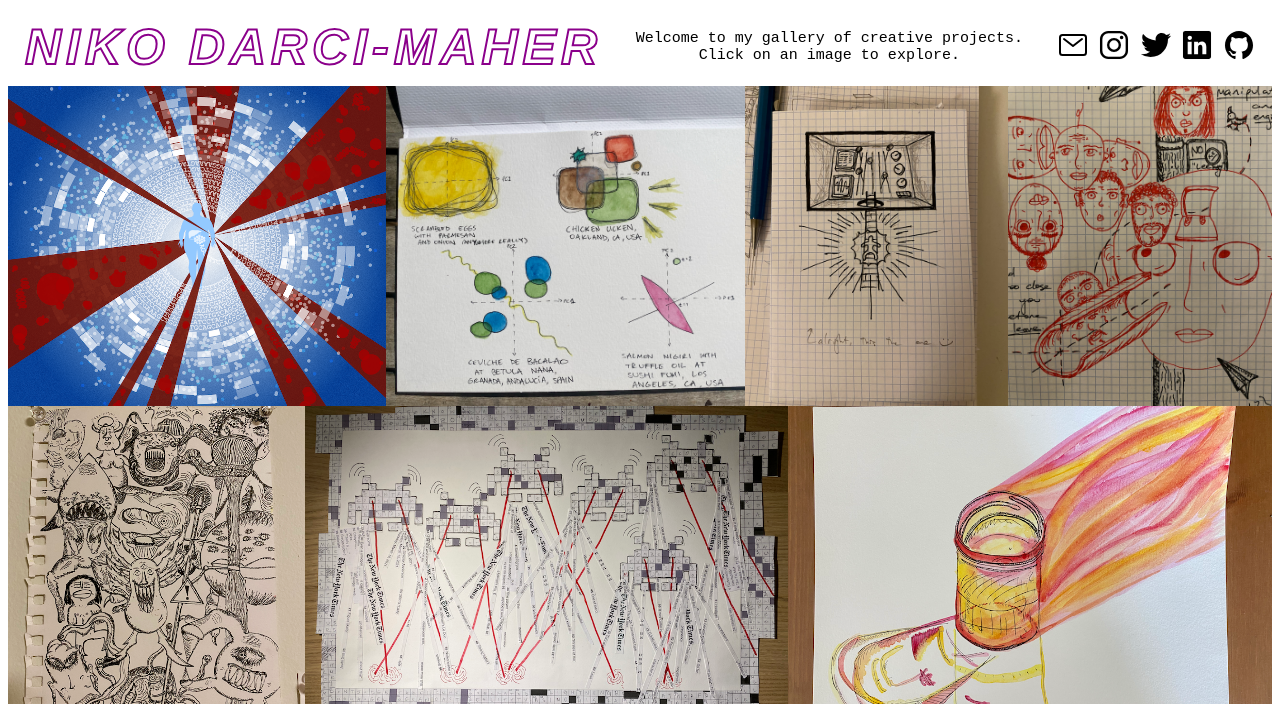
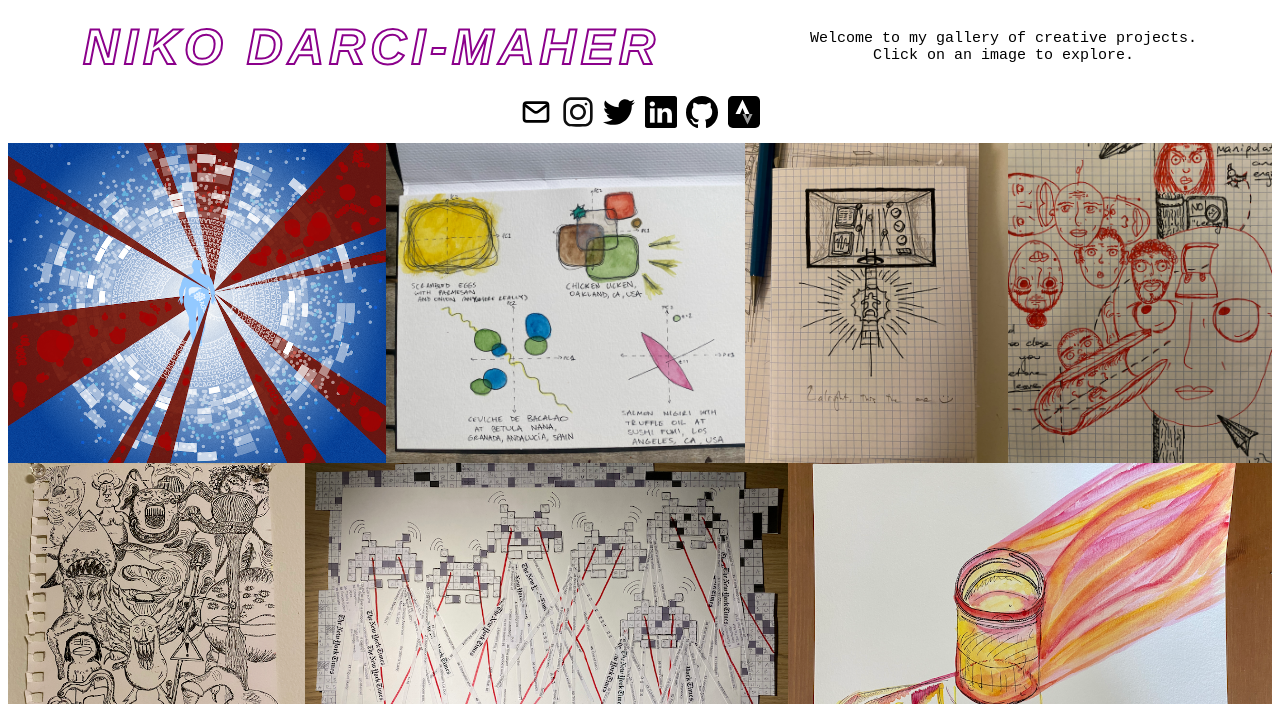
Before and after one commit to ndarci/ndarci.github.io, a plain HTML site: page index.html in a window 1280 px wide. Shown: the top 704 px of the page. Drawn offline with nearby package versions, Linux system fonts and the light colour scheme.

Commit message:
added strava

```diff
--- a/index.html
+++ b/index.html
@@ -33,19 +33,22 @@
 			<!-- icons -->
 			<div class="headertile">
 				<a href="mailto:niko.darcimaher@gmail.com" target="_blank" rel="noopener noreferrer">
-					<ion-icon name="mail-outline"></ion-icon>
+					<img src="icons/email-svgrepo-com.svg" alt="Email" height="32px">
 				</a>
 				<a href="https://www.instagram.com/shniko/?hl=en" target="_blank" rel="noopener noreferrer">
-					<ion-icon name="logo-instagram"></ion-icon>
+					<img src="icons/instagram-svgrepo-com.svg" alt="Instagram" height="32px">
 				</a>
 				<a href="https://twitter.com/nikodarcimaher" target="_blank" rel="noopener noreferrer">
-					<ion-icon name="logo-twitter"></ion-icon>
+					<img src="icons/twitter-154-svgrepo-com.svg" alt="Twitter" height="32px">
 				</a>
 				<a href="https://www.linkedin.com/in/nikodarcimaher/" target="_blank" rel="noopener noreferrer">
-					<ion-icon name="logo-linkedin"></ion-icon>
+					<img src="icons/linkedin-icon-2-logo-svgrepo-com.svg" alt="LinkedIn" height="32px">
 				</a>
 				<a href="https://github.com/ndarci" target="_blank" rel="noopener noreferrer">
-					<ion-icon name="logo-github"></ion-icon>
+					<img src="icons/github-142-svgrepo-com.svg" alt="GitHub" height="32px">
+				</a>
+				<a href="https://www.strava.com/athletes/5690114" target="_blank" rel="noopener noreferrer">
+					<img src="icons/strava-svgrepo-com.svg" alt="Strava" height="32px">
 				</a>
 			</div>
 		</div>
@@ -123,8 +126,5 @@
 			</div>
 		</div>
 	</div>
-	<!-- scripts to import icons from ionicon -->
-	<script type="module" src="https://unpkg.com/ionicons@7.1.0/dist/ionicons/ionicons.esm.js"></script>
-	<script nomodule src="https://unpkg.com/ionicons@7.1.0/dist/ionicons/ionicons.js"></script>
 </body>
 </html>
```
Also changed, not shown: icons/email-svgrepo-com.svg (added), icons/github-142-svgrepo-com.svg (added), icons/instagram-svgrepo-com.svg (added), icons/linkedin-icon-2-logo-svgrepo-com.svg (added), icons/strava-svgrepo-com.svg (added), icons/twitter-154-svgrepo-com.svg (added), 2 other files.
